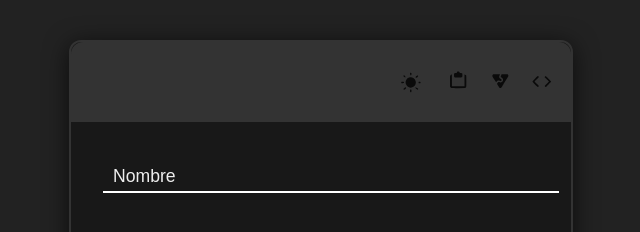
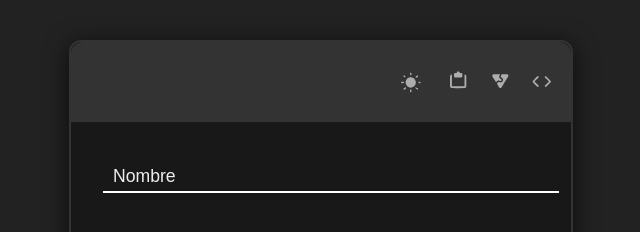
Before and after one commit to sayles1309/Practica-Calificada-01, a plain HTML site: page page01.html in a window 1280 px wide. Shown: the top 232 px of the page, 319-959 px from the left. Drawn offline with Linux system fonts and the light colour scheme.

Commit message:
Subiendo cambios a mi rama Nuñez-Delzo

```diff
--- a/page01.css
+++ b/page01.css
@@ -25,13 +25,16 @@ body {
 .icon-svg {
   width: 24px;
   height: 24px;
-  opacity: 0.8;
-  transition: opacity 0.2s;
+  opacity: 0.6;
+  filter: invert(1);
+  transition: opacity 0.2s, filter 0.2s;
   cursor: pointer;
 }
 .icon-svg:hover {
   opacity: 1;
+  filter: invert(0.5) sepia(1) saturate(5) hue-rotate(200deg);
 }
+
 .icon-home {
   width: 48px;
   height: 48px;
```
